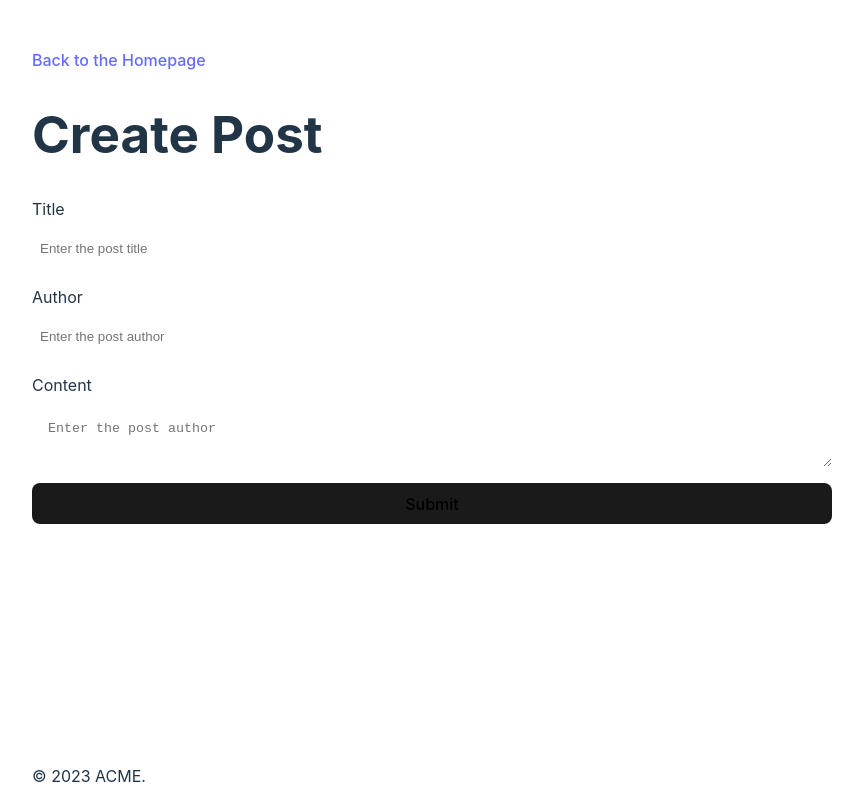
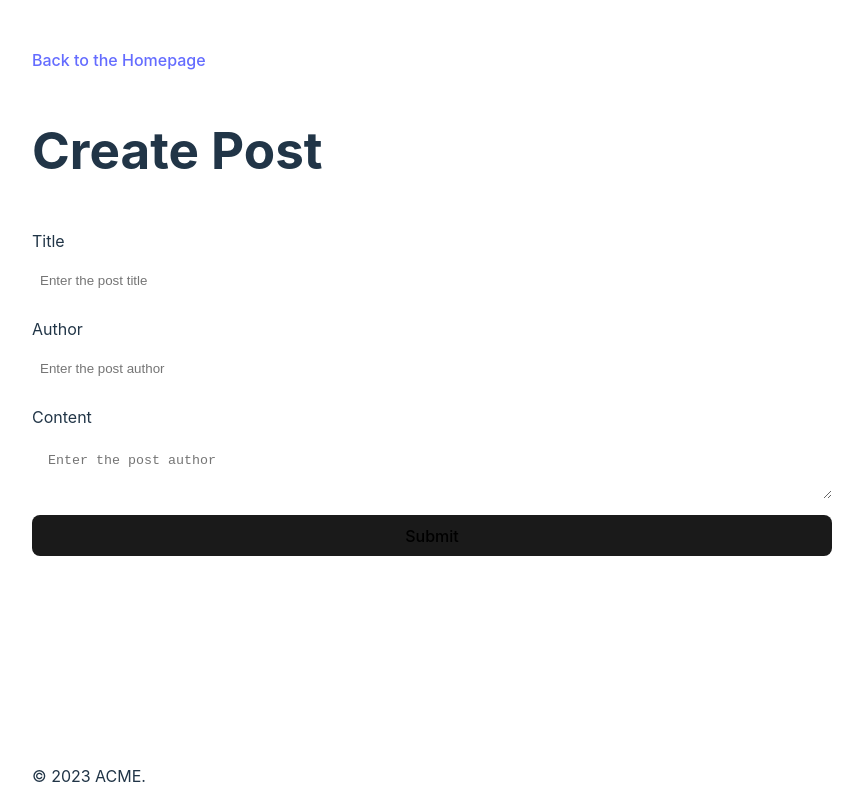
Before and after one commit to neuefische/vite-jsondb-template, a React (Vite) app: page /posts/new in a window 1280 px wide. Shown: the whole page, without its empty margins (208-1071 px from the left). Built offline with nearby package versions, Linux system fonts and the light colour scheme.

Commit message:
Add description

```diff
--- a/package.json
+++ b/package.json
@@ -1,5 +1,5 @@
 {
-  "name": "vite-jsondb-template",
+  "name": "vite-jsondb-example",
   "private": true,
   "version": "0.0.1",
   "type": "module",
--- a/src/Homepage.css
+++ /dev/null
@@ -1,4 +0,0 @@
-.posts {
-  padding: 0 1rem;
-  line-height: 2;
-}
--- a/src/Homepage.jsx
+++ b/src/Homepage.jsx
@@ -1,7 +1,6 @@
 import { useState, useEffect } from 'react';
 import { Link } from 'react-router-dom';
 import { getPosts } from './api';
-import './Homepage.css';
 
 function Homepage() {
   const [data, setData] = useState(null);
@@ -24,7 +23,7 @@ function Homepage() {
           <ul className="posts">
             {data.map(({ id, title, author }) => (
               <li key={id}>
-                <strong>{author}</strong> -
+                <strong>{author}</strong> /{' '}
                 <Link to={`/posts/${id}`}>{title}</Link>
               </li>
             ))}
--- a/src/index.css
+++ b/src/index.css
@@ -32,6 +32,9 @@ body {
 
 main {
   flex: 1;
+  display: flex;
+  flex-direction: column;
+  gap: 1rem;
   padding: 3rem 0;
 }
 
@@ -82,6 +85,11 @@ footer {
   outline: 4px auto -webkit-focus-ring-color;
 }
 
+.posts {
+  padding: 0 1rem;
+  line-height: 2;
+}
+
 @media (prefers-color-scheme: light) {
   :root {
     color: #213547;
```
Also changed, not shown: 1 other file (tests, documents, lock files or other folders).
